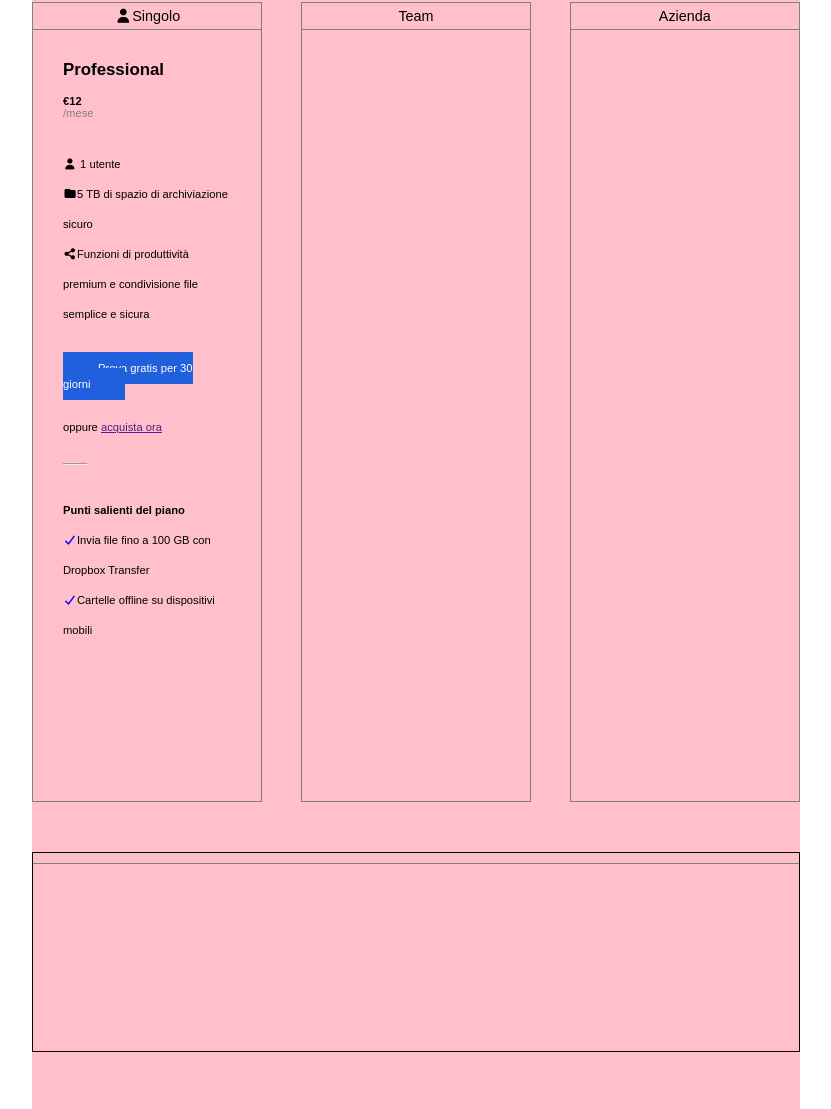
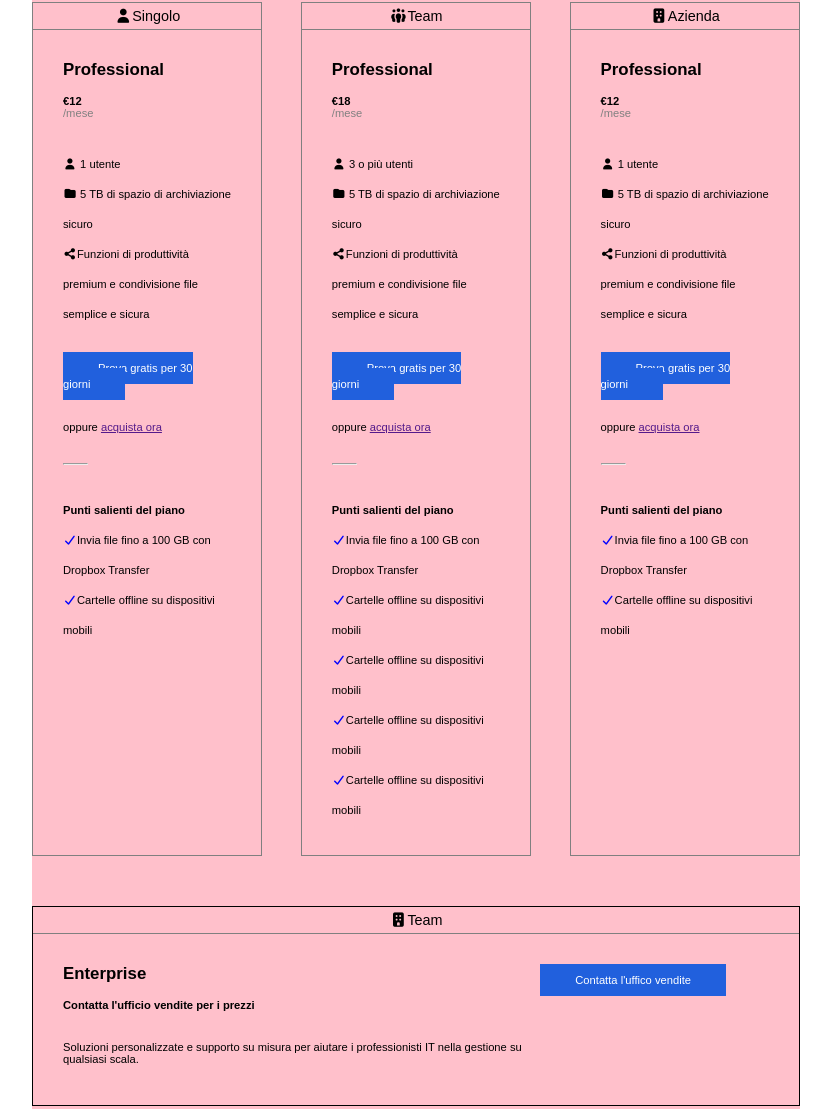
Before and after one commit to martinagiammillari/htmlcss-dropbox, a plain HTML site: page index.html in a window 1280 px wide. Shown: the part 952-2061 px from the top of the page, without its empty margins (224-1055 px from the left). Drawn offline with Linux system fonts and the light colour scheme.

Commit message:
feat: plan section done

```diff
--- a/css/style.css
+++ b/css/style.css
@@ -127,7 +127,7 @@ padding: 30px;
 
 
     /* DEBUG */
-    height: 800px;
+    min-height: 600px;
 }
 
 .padding-bottom30{
@@ -171,10 +171,15 @@ padding-bottom: 15px;
     border: 1px solid black;
     width: 100%;
 
-    /* DEBUG */
-    height: 200px;
+
+
+    min-height: 200px;
 }
+.btn-special{
+    position: absolute;
+    right: 330px;
 
+}
 
 .jumbo-img {
     background-color: orange;
--- a/index.html
+++ b/index.html
@@ -78,30 +78,97 @@
                                 <p class="grey-text small-font padding-bottom30">/mese</p>
                                 <ul class="line-height small-font">
                                     <li class="no-punto"><i class="fa-solid fa-user"></i> 1 utente</li>
-                                    <li class="no-punto"> <i class="fa-solid fa-folder"></i>5 TB di spazio di archiviazione sicuro</li>
-                                    <li class="no-punto padding-bottom30"><i class="fa-solid fa-share-nodes"></i>Funzioni di produttività premium e condivisione file semplice e sicura</li>
+                                    <li class="no-punto"><i class="fa-solid fa-folder"></i> 5 TB di spazio di
+                                        archiviazione sicuro</li>
+                                    <li class="no-punto padding-bottom30"> <i
+                                            class="fa-solid fa-share-nodes"></i>Funzioni di produttività premium e
+                                        condivisione file semplice e sicura</li>
                                 </ul>
                                 <a class="btn btn-blue small-font paddingx">Prova gratis per 30 giorni</a>
-                                <div class="padding-top30 padding-bottom30 small-font"><span>oppure</span> <a href="">acquista ora</a></div>
+                                <div class="padding-top30 padding-bottom30 small-font"><span>oppure</span> <a
+                                        href="">acquista ora</a></div>
                                 <hr class="hr-plan">
                                 <ul class="line-height padding-top30 small-font">
                                     <li class="no-punto bold "></i>Punti salienti del piano</li>
-                                    <li class="no-punto"><i class="fa-solid fa-check blue"></i>Invia file fino a 100 GB con Dropbox Transfer</li>
-                                    <li class="no-punto"><i class="fa-solid fa-check blue"></i>Cartelle offline su dispositivi mobili</li>
+                                    <li class="no-punto"><i class="fa-solid fa-check blue"></i>Invia file fino a 100 GB
+                                        con Dropbox Transfer</li>
+                                    <li class="no-punto"><i class="fa-solid fa-check blue"></i>Cartelle offline su
+                                        dispositivi mobili</li>
                                 </ul>
                             </div>
-
                         </div>
                         <div class="plan-column">
-                            <div class="plan-column-header">Team</div>
+                            <div class="plan-column-header"><i class="fa-solid fa-people-group"></i>Team</div>
+                            <div class="layout-column">
+                                <h3 class="plan-column-title">Professional</h3>
+                                <p class="small-font"> <strong>&euro;18</strong></p>
+                                <p class="grey-text small-font padding-bottom30">/mese</p>
+                                <ul class="line-height small-font">
+                                    <li class="no-punto"><i class="fa-solid fa-user"></i> 3 o più utenti</li>
+                                    <li class="no-punto"><i class="fa-solid fa-folder"></i> 5 TB di spazio di
+                                        archiviazione sicuro</li>
+                                    <li class="no-punto padding-bottom30"> <i
+                                            class="fa-solid fa-share-nodes"></i>Funzioni di produttività premium e
+                                        condivisione file semplice e sicura</li>
+                                </ul>
+                                <a class="btn btn-blue small-font paddingx">Prova gratis per 30 giorni</a>
+                                <div class="padding-top30 padding-bottom30 small-font"><span>oppure</span> <a
+                                        href="">acquista ora</a></div>
+                                <hr class="hr-plan">
+                                <ul class="line-height padding-top30 small-font">
+                                    <li class="no-punto bold "></i>Punti salienti del piano</li>
+                                    <li class="no-punto"><i class="fa-solid fa-check blue"></i>Invia file fino a 100 GB
+                                        con Dropbox Transfer</li>
+                                    <li class="no-punto"><i class="fa-solid fa-check blue"></i>Cartelle offline su
+                                        dispositivi mobili</li>
+                                    <li class="no-punto"><i class="fa-solid fa-check blue"></i>Cartelle offline su
+                                        dispositivi mobili</li>
+                                    <li class="no-punto"><i class="fa-solid fa-check blue"></i>Cartelle offline su
+                                        dispositivi mobili</li>
+                                    <li class="no-punto"><i class="fa-solid fa-check blue"></i>Cartelle offline su
+                                        dispositivi mobili</li>
+                                </ul>
+                            </div>
                         </div>
                         <div class="plan-column">
-                            <div class="plan-column-header">Azienda</div>
+                            <div class="plan-column-header"><i class="fa-solid fa-building"></i>Azienda</div>
+                            <div class="layout-column">
+                                <h3 class="plan-column-title">Professional</h3>
+                                <p class="small-font"> <strong>&euro;12</strong></p>
+                                <p class="grey-text small-font padding-bottom30">/mese</p>
+                                <ul class="line-height small-font">
+                                    <li class="no-punto"><i class="fa-solid fa-user"></i> 1 utente</li>
+                                    <li class="no-punto"><i class="fa-solid fa-folder"></i> 5 TB di spazio di
+                                        archiviazione sicuro</li>
+                                    <li class="no-punto padding-bottom30"> <i
+                                            class="fa-solid fa-share-nodes"></i>Funzioni di produttività premium e
+                                        condivisione file semplice e sicura</li>
+                                </ul>
+                                <a class="btn btn-blue small-font paddingx">Prova gratis per 30 giorni</a>
+                                <div class="padding-top30 padding-bottom30 small-font"><span>oppure</span> <a
+                                        href="">acquista ora</a></div>
+                                <hr class="hr-plan">
+                                <ul class="line-height padding-top30 small-font">
+                                    <li class="no-punto bold "></i>Punti salienti del piano</li>
+                                    <li class="no-punto"><i class="fa-solid fa-check blue"></i>Invia file fino a 100 GB
+                                        con Dropbox Transfer</li>
+                                    <li class="no-punto"><i class="fa-solid fa-check blue"></i>Cartelle offline su
+                                        dispositivi mobili</li>
+                                </ul>
+                            </div>
                         </div>
                     </div>
                     <div class="plan-row">
-                        <div class="plan-column-header"></div>
+
+                        <div class="plan-column-header"><i class="fa-solid fa-building"></i>Team</div>
+                        <div class="layout-column">
+                            <a class="btn btn-blue small-font paddingx no-underline btn-special" href="">Contatta l'uffico vendite</a>
+                        <h3 class="plan-column-title">Enterprise</h3>
+                        <p class="small-font padding-bottom30"> <strong>Contatta l'ufficio vendite per i prezzi</strong></p>
+                        <p class="small-font">Soluzioni personalizzate e supporto su misura per aiutare i professionisti IT nella gestione su <br>qualsiasi scala.</p>
+                        </div>
                     </div>
+
                 </section>
 
                 <section class="jumbo-container">
```
